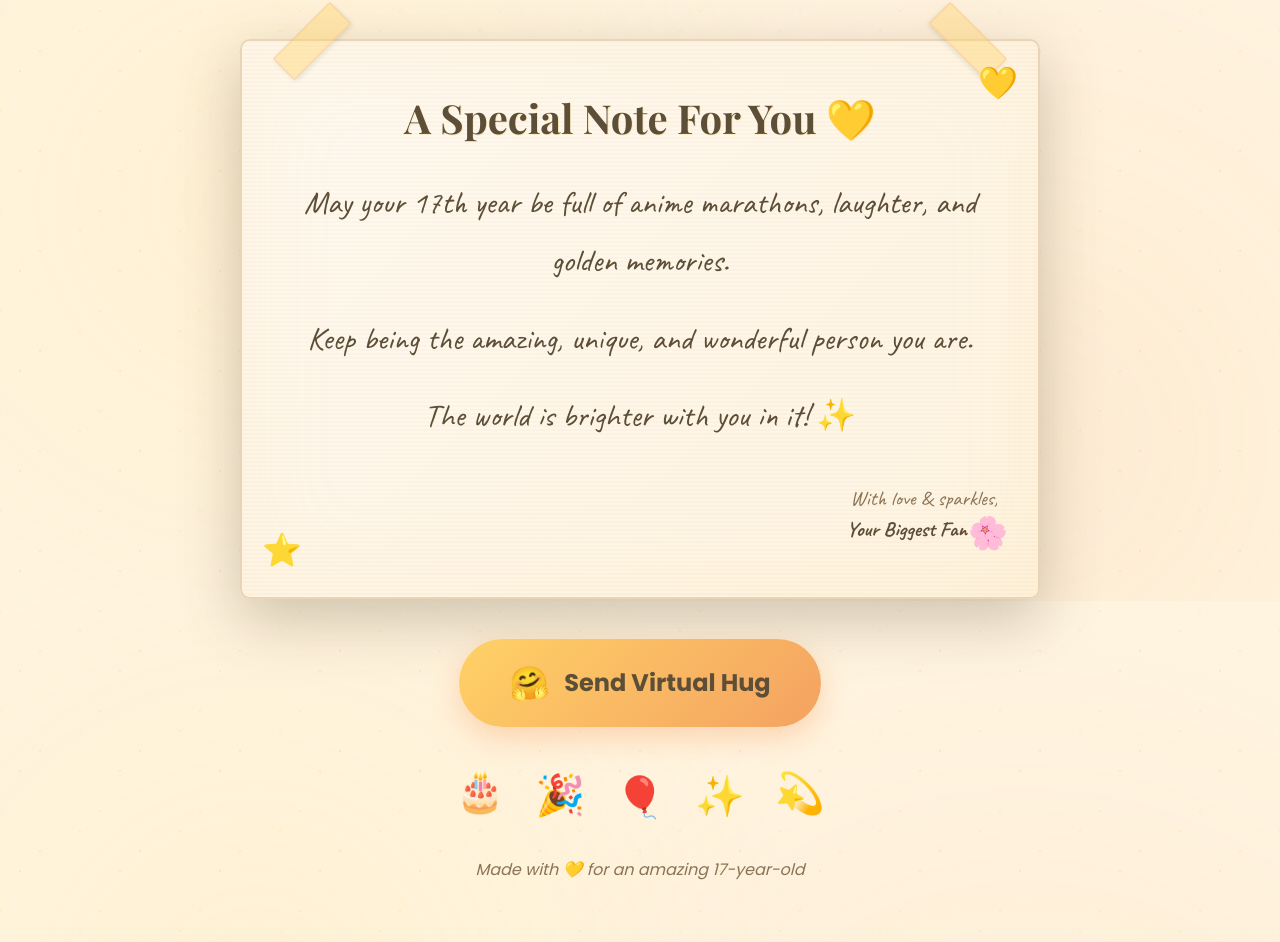
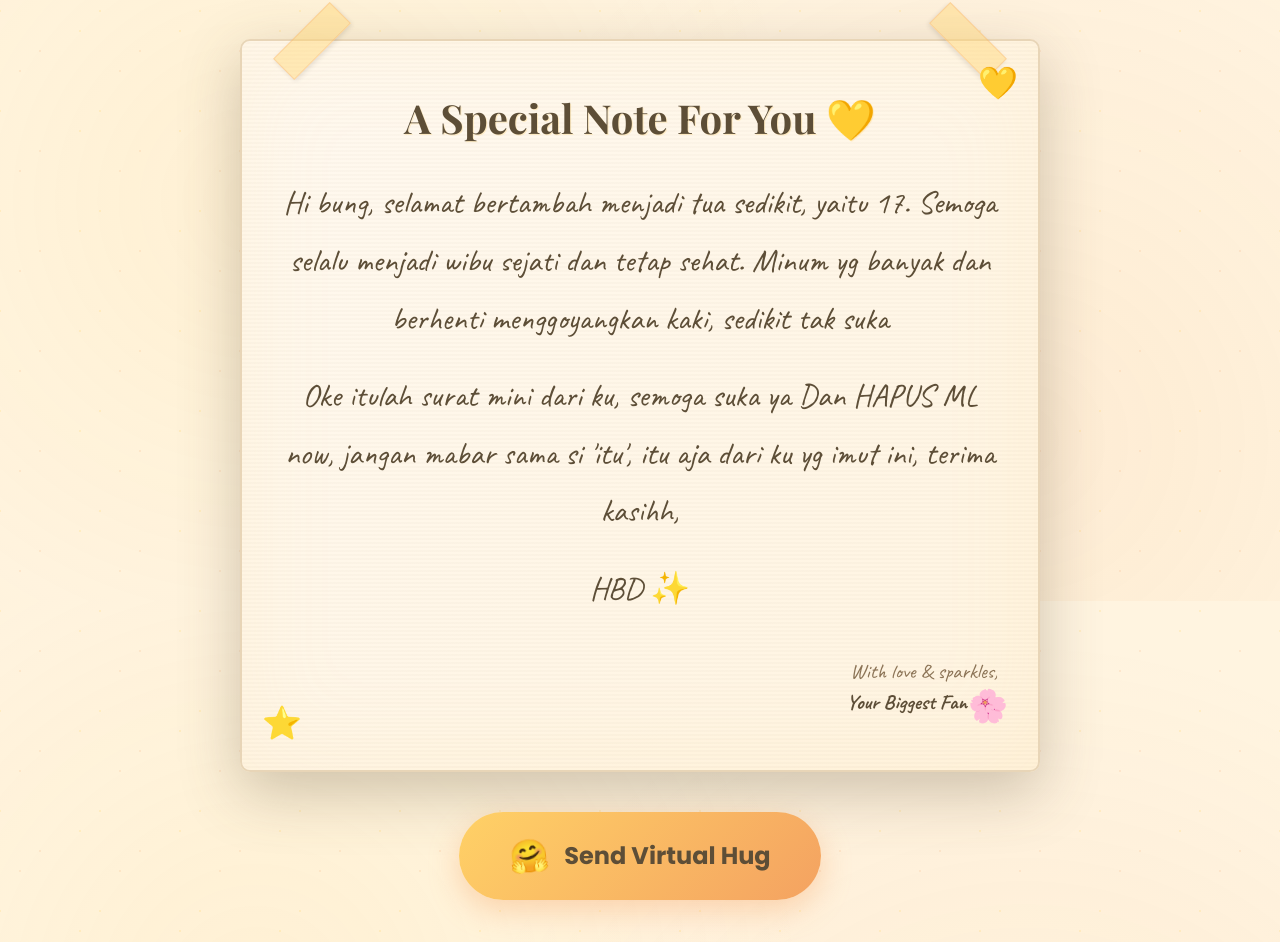
Before and after one commit to hamzasaud/Birthday-Website, a React (Vite) app: page / in a window 1280 px wide. Shown: the part 3399-4341 px from the top of the page. Built offline with nearby package versions, Linux system fonts and the light colour scheme.

Commit message:
Update FinalMessage.jsx

```diff
--- a/src/components/FinalMessage.jsx
+++ b/src/components/FinalMessage.jsx
@@ -45,17 +45,17 @@ function FinalMessage() {
 
           <div className="message-content">
             <h2 className="message-title">A Special Note For You 💛</h2>
-
-            <div className="handwritten-text">
+              <div className="handwritten-text">
               <p>
-                May your 17th year be full of anime marathons,
-                laughter, and golden memories.
+                Hi bung, selamat bertambah menjadi tua sedikit, yaitu 17. Semoga selalu menjadi wibu sejati dan tetap sehat.
+		Minum yg banyak dan berhenti menggoyangkan kaki, sedikit tak suka
               </p>
               <p>
-                Keep being the amazing, unique, and wonderful person you are.
+                Oke itulah surat mini dari ku, semoga suka ya
+		Dan HAPUS ML now, jangan mabar sama si 'itu', itu aja dari ku yg imut ini, terima kasihh,
               </p>
               <p>
-                The world is brighter with you in it! ✨
+                HBD ✨
               </p>
             </div>
 
```
